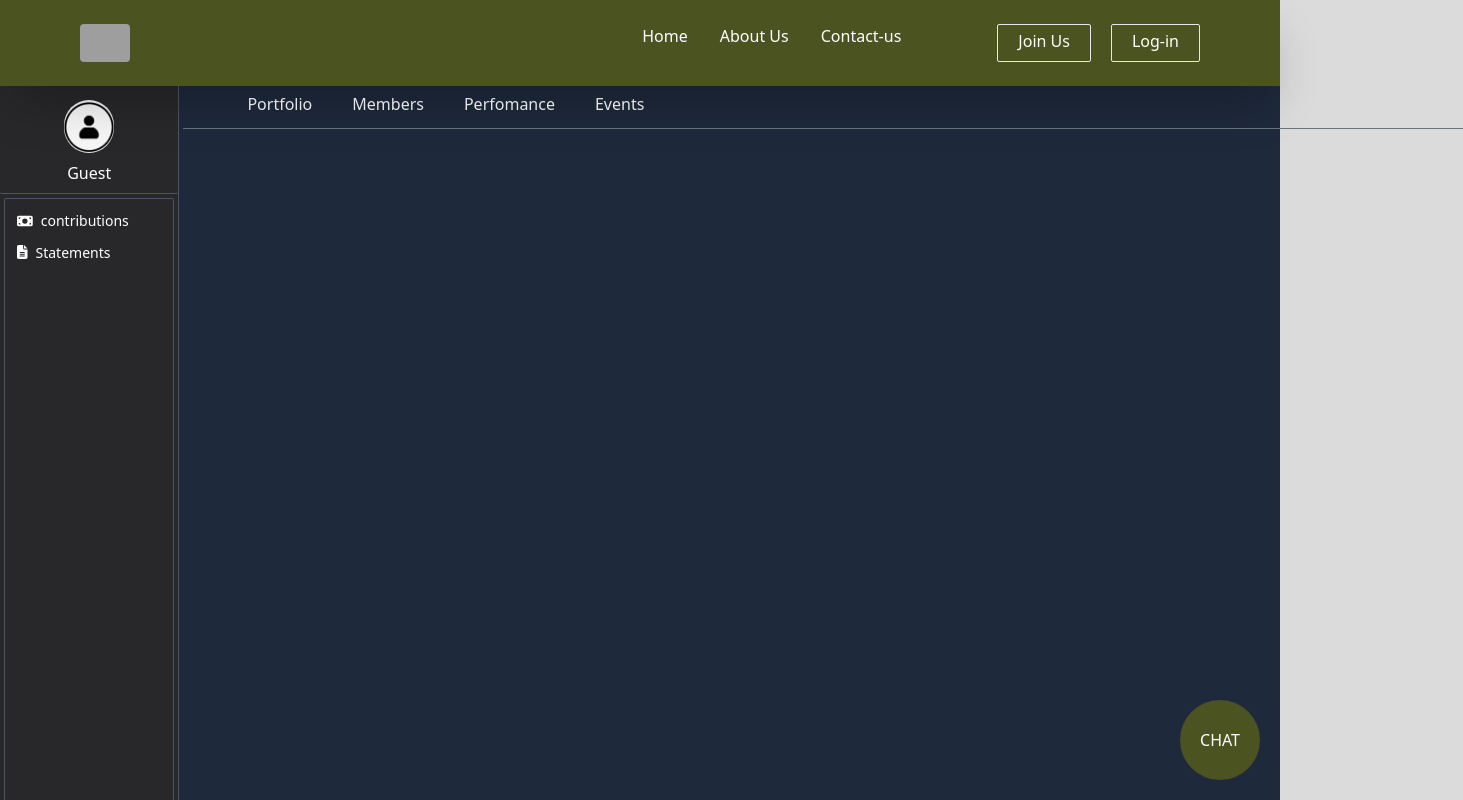
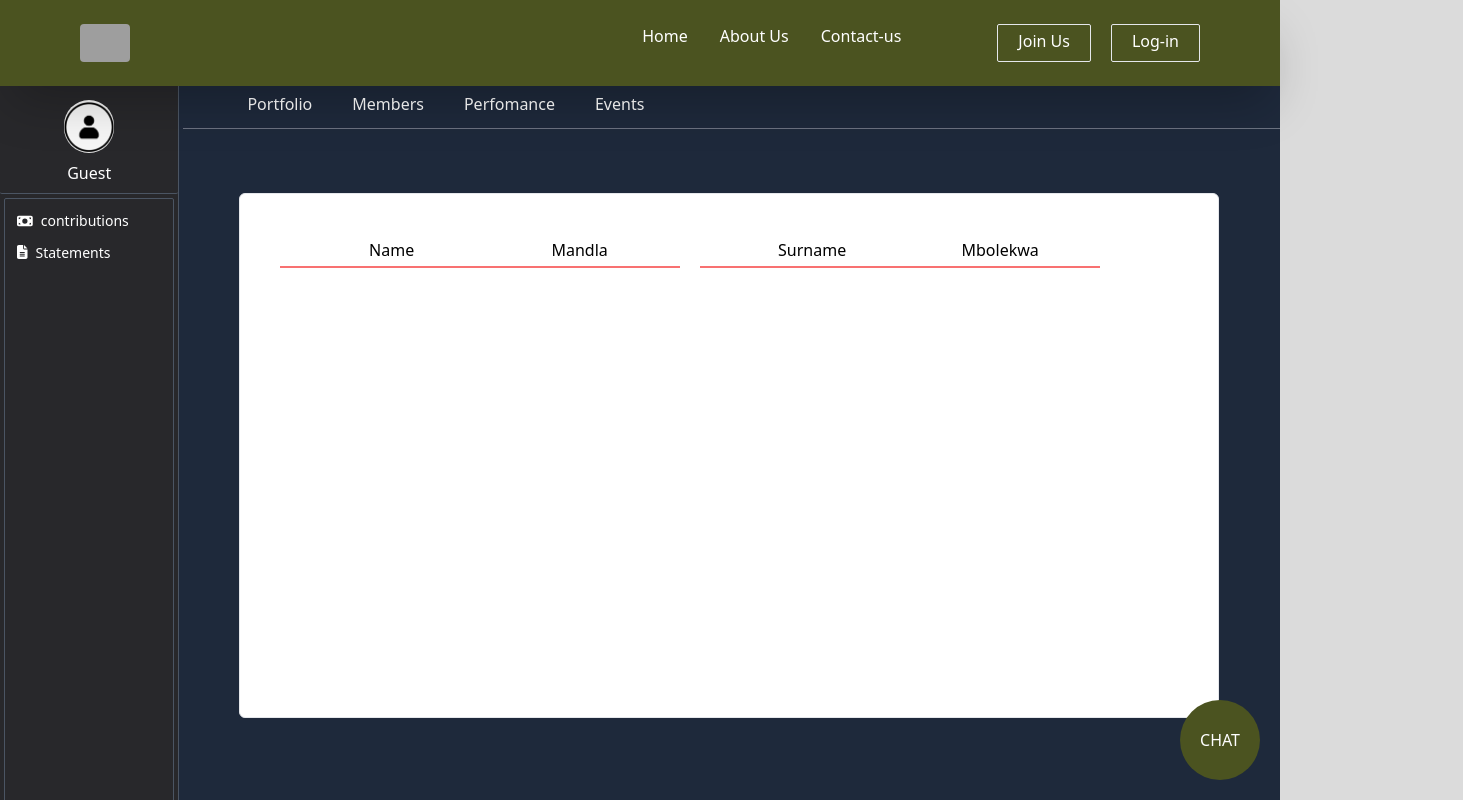
Before and after one commit to 23Mandla/Stokvel, a Next.js app: page /profile in a window 1280 px wide. Both pictures are taken after a click on the item "Portfolio". Shown: the whole page, 1463 px wide, since content can reach past the window. Built offline with nearby package versions, Linux system fonts and the light colour scheme; no server answers; grey boxes are pictures that could not be loaded.

Commit message:
user profile

```diff
--- a/src/app/profile/page.js
+++ b/src/app/profile/page.js
@@ -44,7 +44,7 @@ export default function ProfilePage() {
         return <Portfolio />;
       case "members":
         return <Members />;
-      case "peformance":
+      case "performance":
         return <Performance />;
       case "events":
         return <Events />;
@@ -54,7 +54,7 @@ export default function ProfilePage() {
   };
 
   return (
-    <div className="grid grid-cols-7 h-screen w-full text-white bg-slate-800 pt-20 gap-1">
+    <div className="grid grid-cols-7 h-screen w-full text-white bg-slate-800 pt-20 gap-1 overflow-hidden">
       <div className="bg-[#28282B] col-span-1 pt-3 border-r border-gray-600 overflow-hidden">
         <div className=" flex flex-col justify-center gap-2 cursor-pointer m-auto border-b border-b-gray-600 rounded-sm p-2">
           <Image
@@ -81,7 +81,7 @@ export default function ProfilePage() {
         </div>
       </div>
 
-      <div>
+      <div className="">
         <ul className="border-b border-gray-500 flex gap-10 pl-16 p-3 w-screen">
           <li
             className="cursor-pointer"
@@ -108,7 +108,7 @@ export default function ProfilePage() {
             <h1>Events</h1>
           </li>
         </ul>
-        {/*<div>{renderComponent()}</div>*/}
+        {<div className="pt-16 w-screen h-full pl-14">{renderComponent()}</div>}
       </div>
 
       <div className="absolute flex w-20 h-20 bottom-5 right-5 bg-[#4B5320] p-5 rounded-full items-center justify-center cursor-pointer">
--- a/src/components/Performance.js
+++ b/src/components/Performance.js
@@ -3,7 +3,7 @@ import React from "react";
 export default function Performance() {
   return (
     <div>
-      <h1>This the stokvel`&#39`s Perfomance</h1>
+      <h1>This the stokvel Perfomance</h1>
     </div>
   );
 }
--- a/src/components/Portfolio.js
+++ b/src/components/Portfolio.js
@@ -2,8 +2,17 @@ import React from "react";
 
 export default function Portfolio() {
   return (
-    <div>
-      <h1>This is a portfolio</h1>
+    <div className="w-[80%] h-[80%] border rounded-md bg-white text-black">
+      <div className="flex w-screen gap-5 p-10">
+        <div className="flex justify-around w-1/3 border-b-2 border-red-400 p-1 pl-5">
+          <span>Name</span>
+          <span>Mandla</span>
+        </div>
+        <div className="flex justify-around w-1/3 border-b-2 border-red-400 p-1 pl-5">
+          <span>Surname</span>
+          <span>Mbolekwa</span>
+        </div>
+      </div>
     </div>
   );
 }
```
